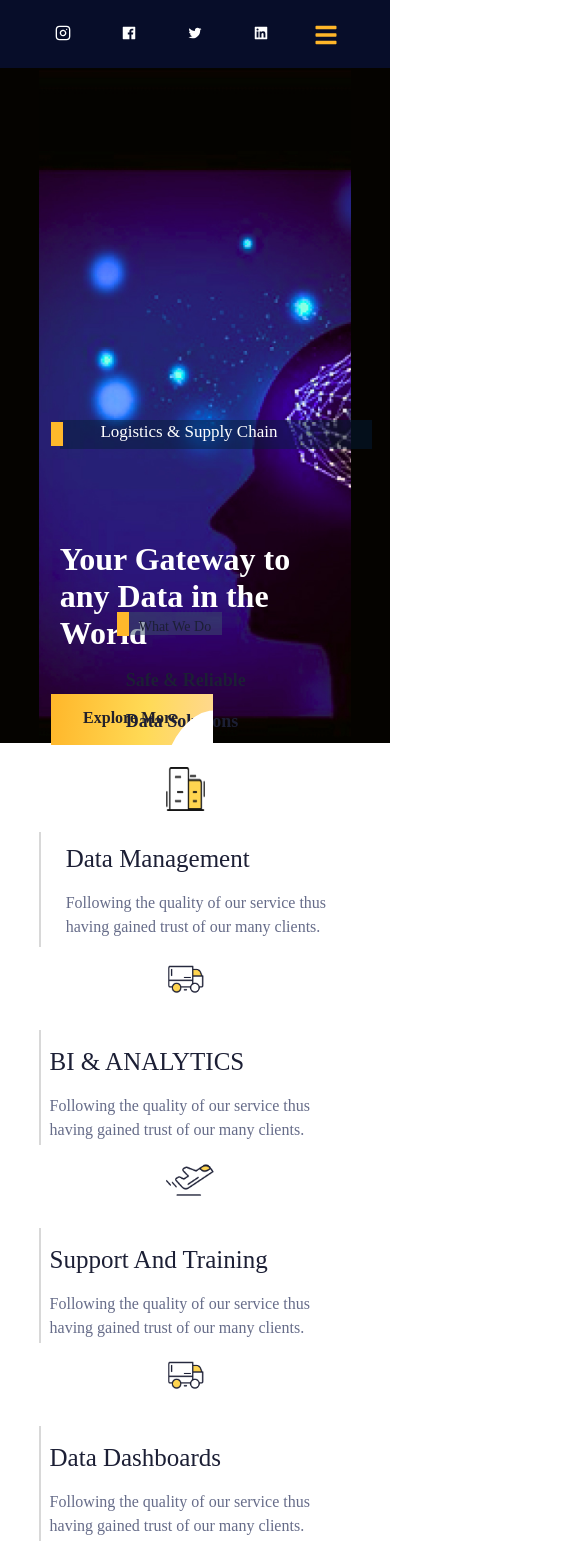
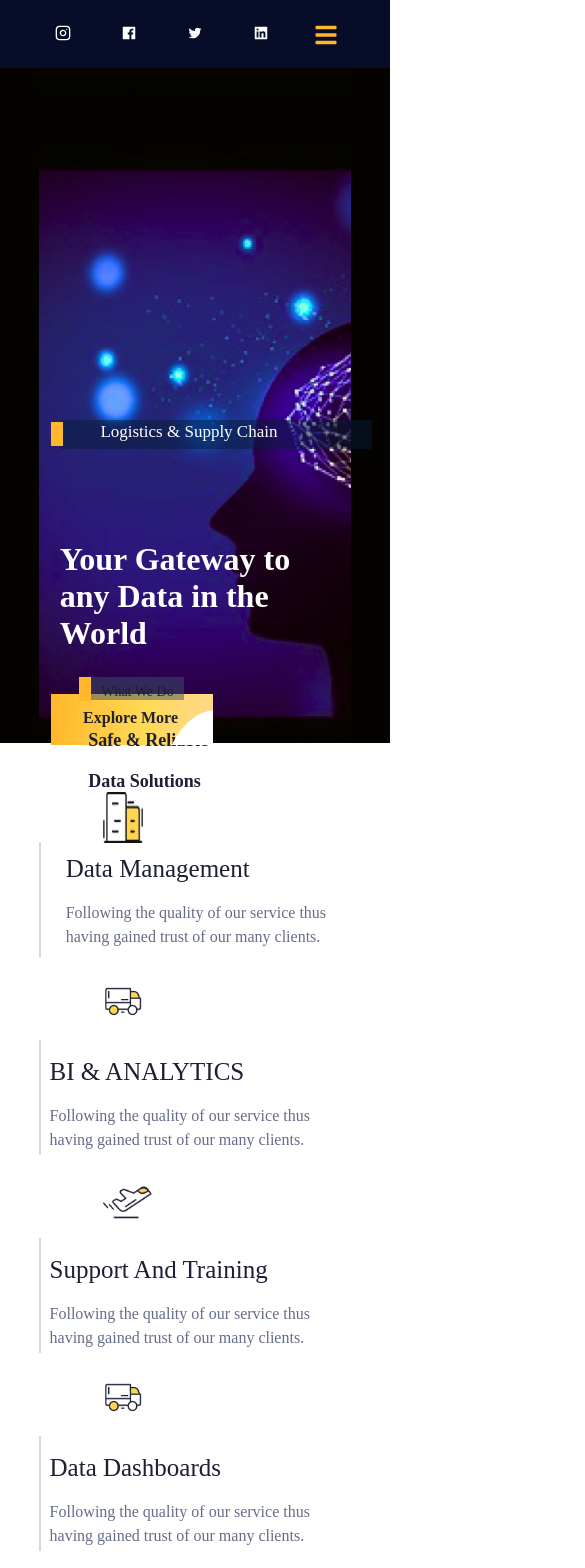
Before and after one commit to musi922/Visit-Rwanda-Project, a React (Create React App) app: page / in a window 390 px wide. Shown: the top 1568 px of the page, 585 px wide, since content can reach past the window. Built offline with nearby package versions, Linux system fonts and the light colour scheme.

Commit message:
first commit

```diff
--- a/src/Components/Footer.css
+++ b/src/Components/Footer.css
@@ -1,6 +1,10 @@
 body{
     overflow-x: hidden;
 }
+@media only screen and (max-width: 1024px){
+  body{
+    overflow-x: hidden;
+  }}
 .white{
     width: 100%;
     height: 8vh;
--- a/src/Components/Footer.js
+++ b/src/Components/Footer.js
@@ -21,7 +21,7 @@ const Footer = () => {
             <div className='div'>
             </div>
             <div className='divs'>
-            <img src={Frame} style={{marginTop:"6%", marginLeft:"4%" , }} />
+            <img src={Frame} style={{marginTop:"6%", marginLeft:"-2%" , }} />
             </div>
             <div className='dir' style={{display: isSmallScreen ? "none":""}}>
                  <h1>Pages</h1>
@@ -74,10 +74,10 @@ IA group@gmail.com</h1>
         </div>
        </div>
        <div className='copy'>
-        <h1 style={{marginTop: isSmallScreen? "70%":"",marginLeft: isSmallScreen? "2%":"",fontSize: isSmallScreen? "10px":""}}>&copy; {2023} Intelligence Analytics group. All Rights Reserved</h1>
+        <h1 style={{marginTop: isSmallScreen? "70%":"",marginLeft: isSmallScreen? "2%":"",fontSize: isSmallScreen? "10px":"",width: isSmallScreen ? "250px":""}}>&copy; {2023} Intelligence Analytics group. All Rights Reserved</h1>
         <div className='admin'>
-            <h1 style={{marginTop: isSmallScreen? "-30%":"",marginLeft: isSmallScreen? "40%":"",fontSize: isSmallScreen? "10px":""}}>Admin</h1>
-            <h2 style={{marginTop: isSmallScreen? "-9%":"",marginLeft: isSmallScreen? "25%":"",fontSize: isSmallScreen? "10px":""}}>Terms of use</h2>
+            <h1 style={{marginTop: isSmallScreen? "-30%":"",marginLeft: isSmallScreen? "40%":"",fontSize: isSmallScreen? "10px":"", width: isSmallScreen?"50px":""}}>Admin</h1>
+            <h2 style={{marginTop: isSmallScreen? "-9%":"",marginLeft: isSmallScreen? "25%":"",fontSize: isSmallScreen? "10px":"", width: isSmallScreen?"57px":""}}>Terms of use</h2>
         </div>
        </div>
 
--- a/src/Components/Homepage.css
+++ b/src/Components/Homepage.css
@@ -1,10 +1,17 @@
 
 body{
   overflow-x: hidden;
+
 }
-@media only screen and (max-width: 1108px) {
+@media only screen and (max-width: 550px) {
   .nav {
     display: none;
+  }
+  body{
+    overflow-x: hidden;
+    padding: 0;
+    margin: 0;
+
   }
 
 
@@ -27,7 +34,7 @@ body{
 
 }
 
-@media only screen and (max-width: 1024px){
+@media only screen and (max-width: 550px){
   body{
     overflow-x: hidden;
   }
--- a/src/Components/Homepage.js
+++ b/src/Components/Homepage.js
@@ -31,7 +31,7 @@ import Footer from './Footer'
 
  export const Homepage = () => {
   const navRef = useRef();
-  const isSmallScreen = useMediaQuery({ query: '(max-width: 1024px)' });
+  const isSmallScreen = useMediaQuery({ query: '(max-width: 550px)' });
   const isLargeScreen = useMediaQuery({ query: '(min-width: 1024px)' });
 
 
@@ -91,7 +91,7 @@ import Footer from './Footer'
             <div className='color'></div>
             <h1 style={{color:"white"}}>Logistics & Supply Chain </h1>
             <h2 style={{ fontSize: isSmallScreen ? '32px' : isLargeScreen ? '60px' : 'inherit' , width: isSmallScreen ? '262px':''}}>Your Gateway to any Data in the World</h2>
-            <h3>In augue ligula, feugiat ut nulla consequat. Ut est lacus, molestie in arcu no, iaculis vehicula ipsum. Nunc faucibus, nisl id dapibus finibus, enim diam interdum nulla, sed laoreet risus lectus. </h3>
+            <h3 style={{ display: isSmallScreen ? 'none' : '' , }}>In augue ligula, feugiat ut nulla consequat. Ut est lacus, molestie in arcu no, iaculis vehicula ipsum. Nunc faucibus, nisl id dapibus finibus, enim diam interdum nulla, sed laoreet risus lectus. </h3>
 
             <div className='explos' style={{ width: isSmallScreen ? '162px':'', height: isSmallScreen ? '6vh':''}}>
               <div className='rois'></div>
@@ -104,7 +104,7 @@ import Footer from './Footer'
 
         </div>
       </div>
-      <div className='about' style={{width: isSmallScreen ? '500px':""}}>
+      <div className='about' style={{width: isSmallScreen ? '250px':""}}>
       <div className='ric' style={{marginLeft: isSmallScreen ? '15%':""}}>
       <div className='colors'></div>
       <h1>What We Do</h1>
@@ -112,15 +112,15 @@ import Footer from './Footer'
       <h2 style={{fontSize: isSmallScreen ? '18px':"",width: isSmallScreen ? '150px':"", marginTop: isSmallScreen ? '-24%':"" , marginLeft: isSmallScreen ? '15%':""}}>Safe & Reliable Data Solutions</h2>
       <img src={Icon} className='safe' style={{width: isSmallScreen ? '35px':"", marginTop: isSmallScreen ? '-24%':"", display: isSmallScreen ? "none":""}}/>
       <img src={icons} className='saf' style={{width: isSmallScreen ? '35px':"", marginTop: isSmallScreen ? '-24%':"", display: isSmallScreen ? "none":""}}/>
-      <div className='data' style={{marginLeft: isSmallScreen ? '-12px':"", marginTop: isSmallScreen ? '90px':""}}>
+      <div className='data' style={{marginLeft: isSmallScreen ? '-12px':"", marginTop: isSmallScreen ? '100px':""}}>
         <h1 style={{marginLeft: isSmallScreen ? '25px':"", marginTop: isSmallScreen ? "4%":""}}>Data Management</h1>
         <p style={{marginLeft: isSmallScreen ? '25px':"", marginTop: isSmallScreen ? "2%":""}}>Following the quality of our service thus having gained trust of our many clients.</p>
-        <img src={data} className='safe'/>
+        <img src={data} className='safe' style={{marginTop: isSmallScreen ? '10%':"",marginLeft: isLargeScreen ? '-13%':"",height: isSmallScreen ? '6vh':""}}/>
       </div>
       <div className='bi' style={{marginLeft: isSmallScreen ? '-12px':"", marginTop: isSmallScreen ? '50px':""}}>
         <h1>BI & ANALYTICS</h1>
         <p>Following the quality of our service thus having gained trust of our many clients.</p>
-        <img src={Iconbb} className='safed' style={{marginTop: isSmallScreen ? '-45%':"" ,display: isLargeScreen ? "none":""}} />
+        <img src={Iconbb} className='safed' style={{marginTop: isSmallScreen ? '-85%':"" ,display: isLargeScreen ? "none":""}} />
 
 
       </div>
@@ -129,7 +129,7 @@ import Footer from './Footer'
         Support And Training
         </h1>
         <p>Following the quality of our service thus having gained trust of our many clients.</p>
-        <img src={icons} className='safed' style={{marginTop: isSmallScreen ? '-45%':"",display: isLargeScreen ? "none":""}}/>
+        <img src={icons} className='safed' style={{marginTop: isSmallScreen ? '-85%':"",display: isLargeScreen ? "none":""}}/>
 
       </div>
       <div className='cons'  style={{marginLeft: isSmallScreen ? '-12px':"", marginTop: isSmallScreen ? '50px':""}}>
@@ -137,7 +137,7 @@ import Footer from './Footer'
         Data Dashboards
         </h1>
         <p>Following the quality of our service thus having gained trust of our many clients.</p>
-        <img src={Iconbb} className='safed'  style={{marginTop: isSmallScreen ? '-45%':"",marginLeft: isLargeScreen ? '-13%':""}}/>
+        <img src={Iconbb} className='safed'  style={{marginTop: isSmallScreen ? '-85%':"",marginLeft: isLargeScreen ? '-13%':""}}/>
 
       </div>
 
@@ -162,13 +162,13 @@ import Footer from './Footer'
           <div className='picx' style={{display: isSmallScreen ?  'none':'',}}></div>
           <div className='picy' style={{display: isSmallScreen ?  'none':'',}}></div>
           <div className='come' style={{marginLeft: isSmallScreen ?  '-34%':''}}></div>
-          <h3 style={{fontSize: isSmallScreen ?  '18px':'', marginLeft: isSmallScreen ? "52px":""}}>We give Support and Training</h3>
+          <h3 style={{fontSize: isSmallScreen ?  '18px':'', marginLeft: isSmallScreen ? "52px":"",width: isSmallScreen ? "250px":""}}>We give Support and Training</h3>
 
           <div className='help' style={{marginLeft: isSmallScreen ?  '-34%':''}}></div>
-          <h4 style={{fontSize: isSmallScreen ?  '18px':'', marginLeft: isSmallScreen ? "52px":""}}>We help in big Data Consulting</h4>
+          <h4 style={{fontSize: isSmallScreen ?  '18px':'', marginLeft: isSmallScreen ? "52px":"",width: isSmallScreen ? "250px":""}}>We help in big Data Consulting</h4>
       </div>
       <div className='proje' style={{marginTop: isSmallScreen ?  '130%':'',}}>
-        <h1 style={{fontSize: isSmallScreen ? '18px':"",marginLeft: isSmallScreen ? "-40%":""}}>IA Rwanda Projects Across the World</h1>
+        <h1 style={{fontSize: isSmallScreen ? '18px':"",marginLeft: isSmallScreen ? "-40%":"", width: isSmallScreen? "50px":""}}>IA Rwanda Projects Across the World</h1>
         <div className='pro' style={{display: isSmallScreen ?  'flex':'', flexDirection: isSmallScreen ? "column":"", gap: isSmallScreen? "5px" :"", with: isLargeScreen? "100%":""}}>
         <Projectcard img={proj} head="Intelligence Solutions" desc="Warehouse Management"/>
         <Projectcard img={dash} head="Intelligence Solutions" desc="Warehouse Management"/>
--- a/src/Components/Newscard.css
+++ b/src/Components/Newscard.css
@@ -1,6 +1,10 @@
 body{
     overflow-x: hidden;
 }
+@media only screen and (max-width: 1024px){
+    body{
+      overflow-x: auto;
+    }}
 .piic{
     height: 40vh;
     width: 60%;
--- a/src/Components/Projectcard.css
+++ b/src/Components/Projectcard.css
@@ -1,6 +1,10 @@
 body{
   overflow-x: hidden;
 }
+@media only screen and (max-width: 1024px){
+  body{
+    overflow-x: auto;
+  }}
 .pic{
     margin-left: 5%;
     width: 320.17px;
--- a/src/Components/nav.css
+++ b/src/Components/nav.css
@@ -1,6 +1,10 @@
 body{
     overflow-x: hidden;
 }
+@media only screen and (max-width: 1024px){
+    body{
+      overflow-x: auto;
+    }}
 .top-nav{
     background-color: #091242;
     height: 8vh;
```
